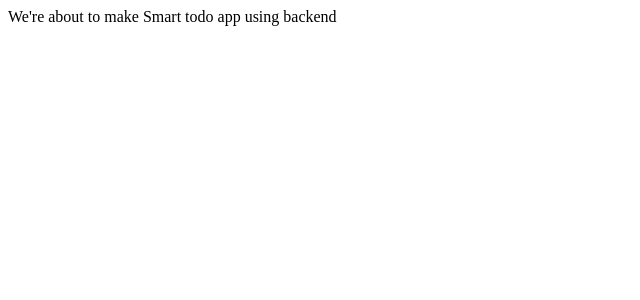
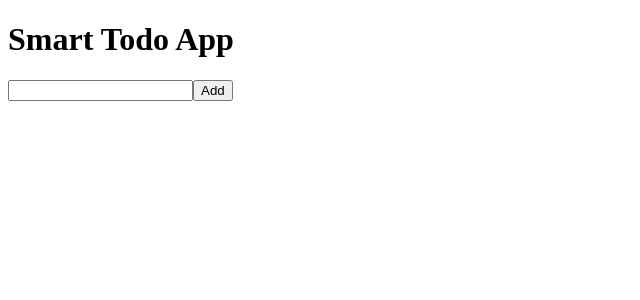
Before and after one commit to parveen-2006/Smart-Todo-App, a React app in the folder Frontend/: page / in a window 1280 px wide. Shown: the top 300 px of the page, without its empty margins (0-640 px from the left). Built offline with nearby package versions, Linux system fonts and the light colour scheme; the HTML template or start-up script is replaced by a standard one.

Commit message:
Basic UI of our Todo

```diff
--- a/Frontend/src/App.jsx
+++ b/Frontend/src/App.jsx
@@ -1,7 +1,11 @@
 import React from 'react'
+import Dashboard from './Pages/Dashboard'
+
 
 export default function App() {
   return (
-    <div>We're about to make Smart todo app using backend</div>
+    <div>
+      <Dashboard/>
+    </div>
   )
 };
--- /dev/null
+++ b/Frontend/src/Components/TaskCard.jsx
@@ -0,0 +1,19 @@
+import React, { useState } from 'react'
+
+export default function TaskCard({ task, onDelete, onToggle }) {
+    return (
+        <div style={{ margin: "10px 0" }}>
+            <span
+                onClick={() => onToggle(task.id)}
+                style={{
+                    textDecoration: task.completed ? "line-through" : "none",
+                    cursor: "pointer"
+                }}
+            >
+                {task.title}
+            </span>
+
+            <button onClick={() => onDelete(task.id)}>Delete</button>
+        </div>
+    );
+}
--- /dev/null
+++ b/Frontend/src/Pages/Dashboard.jsx
@@ -0,0 +1,50 @@
+import React, { useState } from 'react'
+import TaskCard from '../Components/TaskCard';
+
+export default function Dashboard() {
+    const [tasks, setTasks] = useState([]);
+    const [title, setTitle] = useState("");
+
+    const HandleAdd = () => {
+        if (!title) return;
+
+        const newTask = {
+            id: Date.now(),
+            title,
+            completed: false,
+        }
+
+        setTasks([...tasks, newTask]);
+        setTitle("");
+    }
+
+    const handleDelete = (id) => {
+        setTasks(tasks.filter(task => task.id !== id));
+    };
+
+    const handleToggle = (id) => {
+        setTasks(
+            tasks.map(task =>
+                task.id === id ? { ...task, completed: !task.completed } : task));
+    };
+    return (
+        <div>
+            <h1>Smart Todo App</h1>
+            <input
+                type="text"
+                value={title}
+                onChange={(e) => setTitle(e.target.value)}
+            />
+            <button onClick={HandleAdd}>Add</button>
+
+            {tasks.map(task => (
+                <TaskCard
+                    key={task.id}
+                    task={task}
+                    onDelete={handleDelete}
+                    onToggle={handleToggle}
+                />
+            ))}
+        </div>
+    )
+}
```
Also changed, not shown: Frontend/src/Services/Api.js (added), Frontend/src/Services/taskService.js (added).
